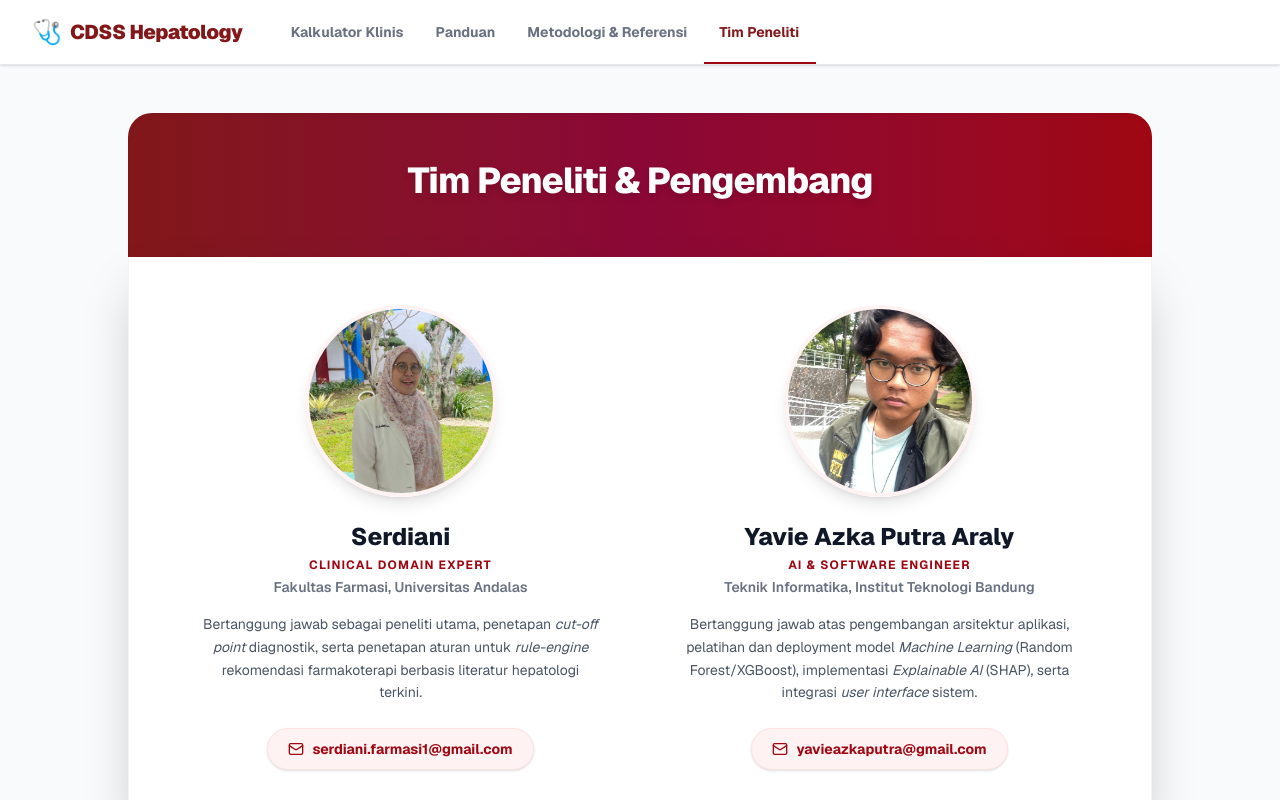
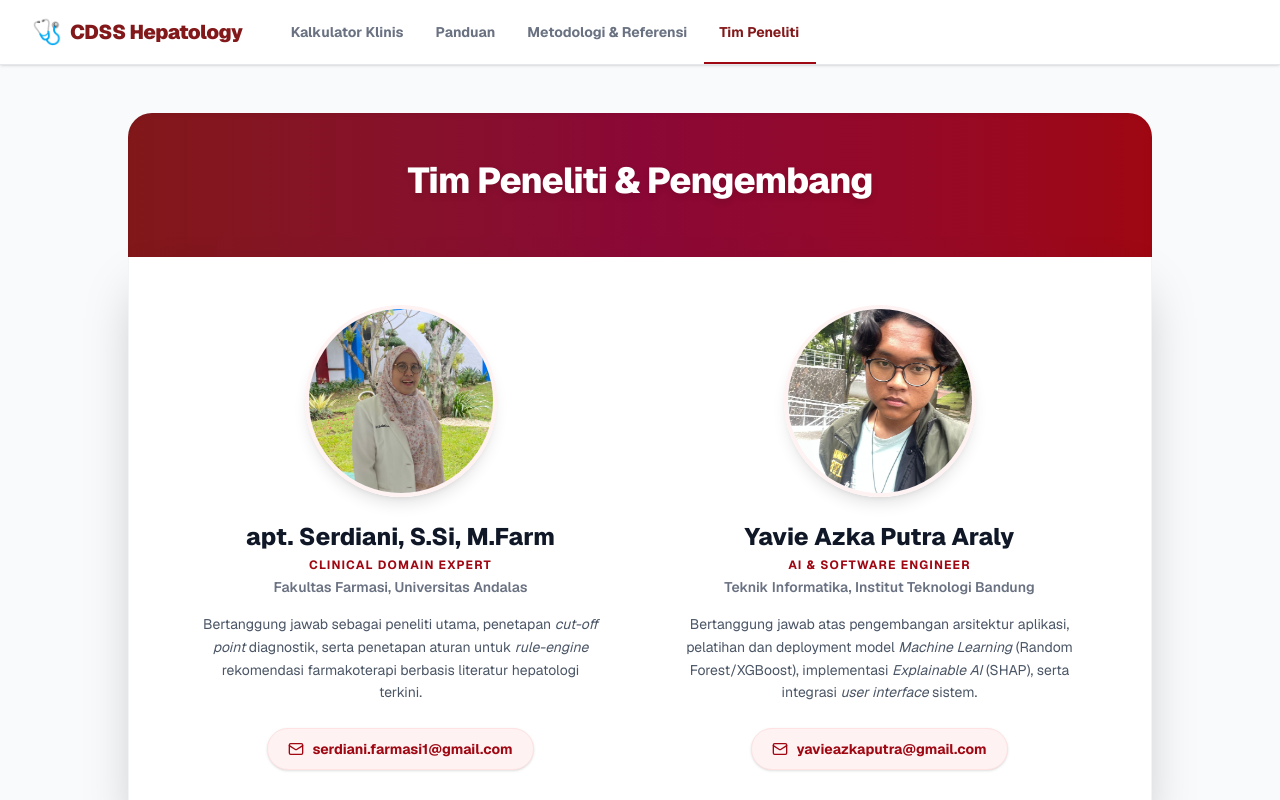
Before and after one commit to YavieAzka/sirosis-app, a Next.js app in the folder web/: page / in a window 1280 px wide. Both pictures are taken after a click on the button "Tim Peneliti". Shown: the top 800 px of the page. Built offline with nearby package versions, Linux system fonts and the light colour scheme.

Commit message:
added title to research team

```diff
--- a/web/components/AboutTeam.tsx
+++ b/web/components/AboutTeam.tsx
@@ -31,7 +31,7 @@ export default function AboutTeam() {
                 />
               </div>
               <h3 className="text-2xl font-extrabold text-gray-900 mb-1">
-                Serdiani
+                apt. Serdiani, S.Si, M.Farm
               </h3>
               <p className="text-red-800 font-bold text-xs uppercase tracking-widest mb-1">
                 Clinical Domain Expert
```
